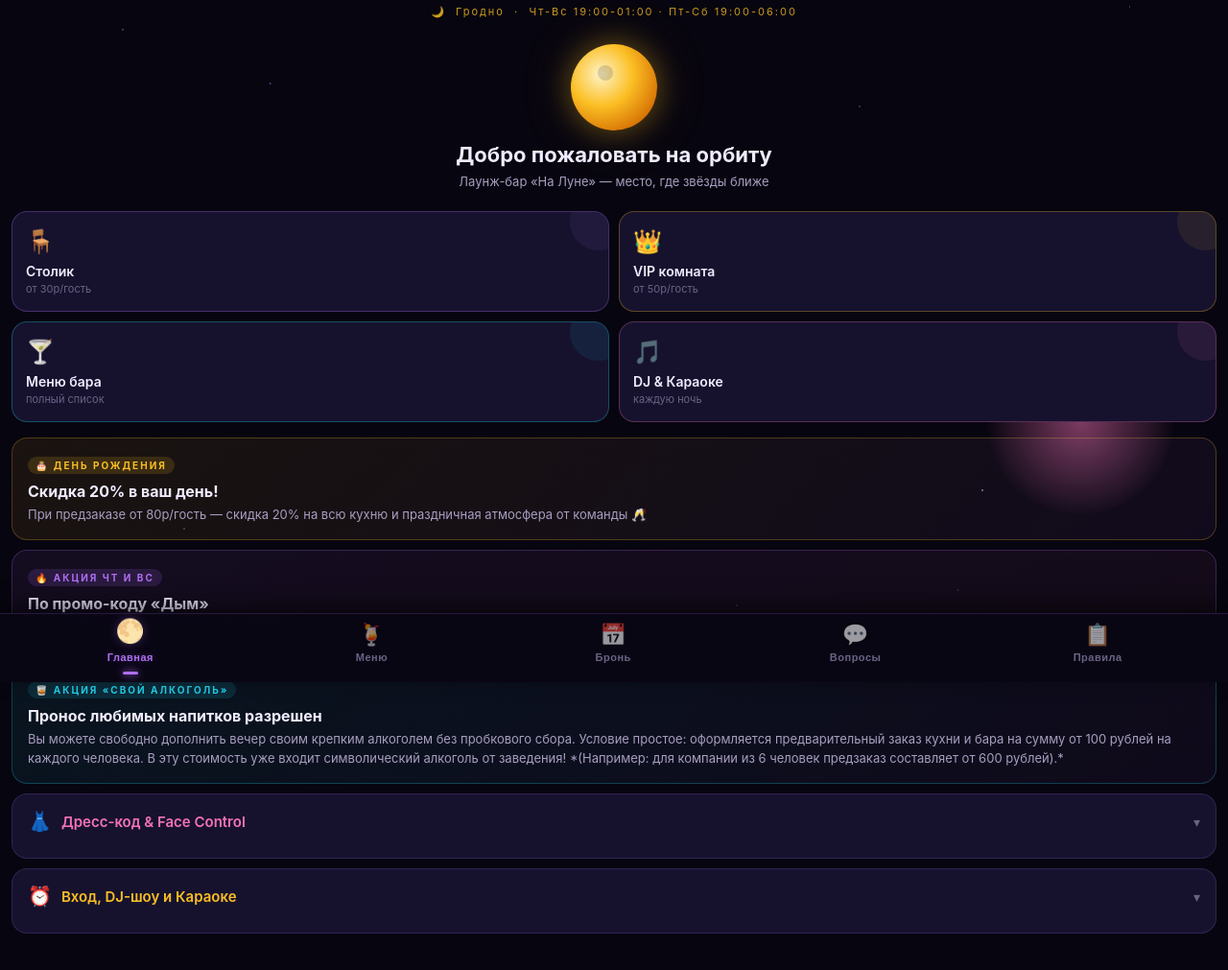
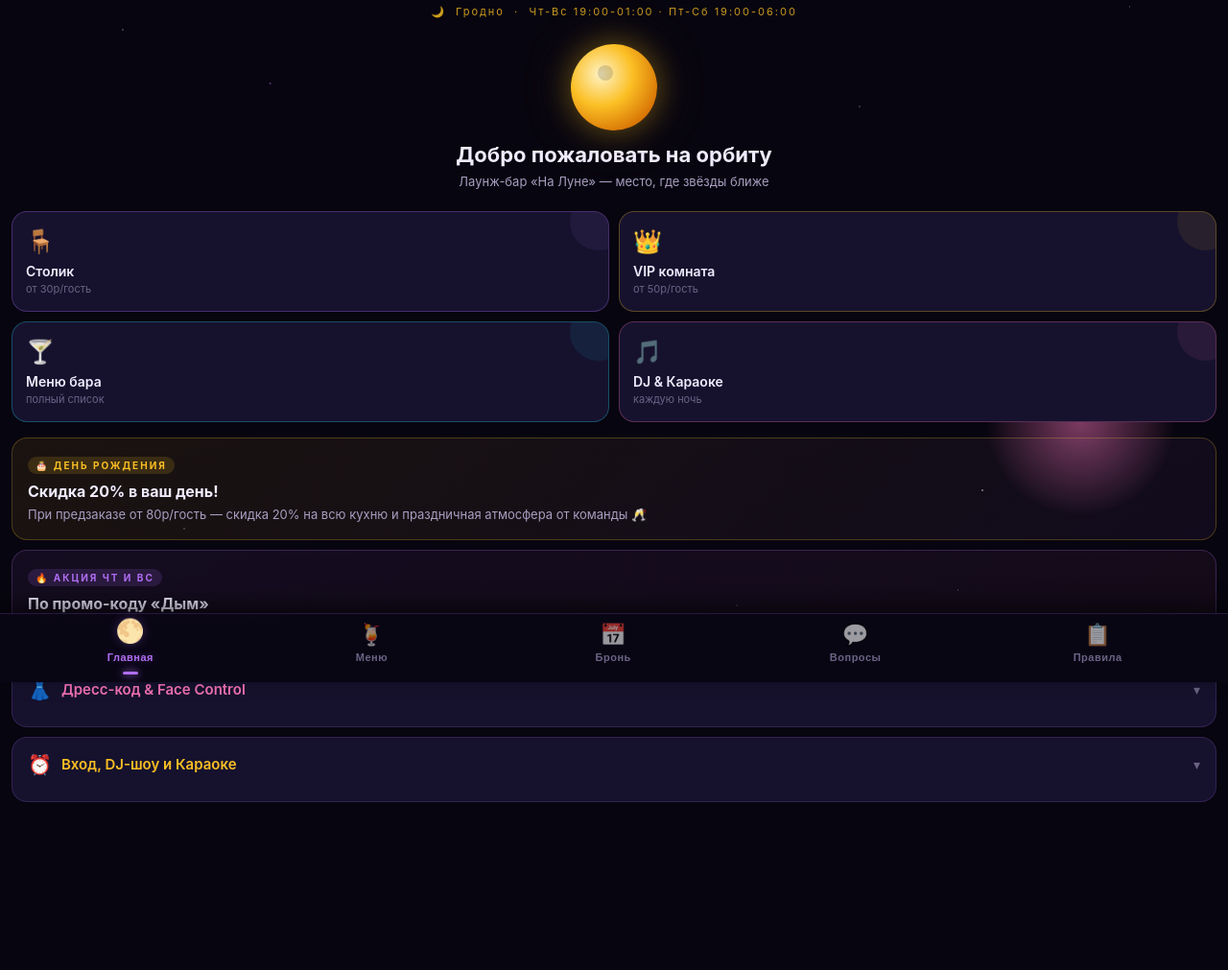
Before and after one commit to Dunyashas/tg_bods, a website: page index.html in a window 1280 px wide. Shown: the part 89-1100 px from the top of the page at 96% size. After the commit the page ends 1035 px from the top, so only its background shows below. Drawn offline with Linux system fonts and the light colour scheme.

Commit message:
Update index.html
delete div alco

```diff
--- a/index.html
+++ b/index.html
@@ -708,11 +708,6 @@
       <div class="special-desc">2 кальяна по цене одного «Premium» 💨</div>
     </div>
 
-    <div class="special-card" style="background: linear-gradient(135deg, rgba(34,211,238,0.08), rgba(176,110,243,0.05)); border-color: rgba(34,211,238,0.25);">
-      <div class="special-tag" style="background: rgba(34,211,238,0.12); color: var(--cyan);">🥃 акция «свой алкоголь»</div>
-      <div class="special-title">Пронос любимых напитков разрешен</div>
-      <div class="special-desc">Вы можете свободно дополнить вечер своим крепким алкоголем без пробкового сбора. Условие простое: оформляется предварительный заказ кухни и бара на сумму от 100 рублей на каждого человека. В эту стоимость уже входит символический алкоголь от заведения! *(Например: для компании из 6 человек предзаказ составляет от 600 рублей).*</div>
-    </div>
 
     <div class="info-card">
       <div class="info-card-header" onclick="toggleCard(this)">
```
